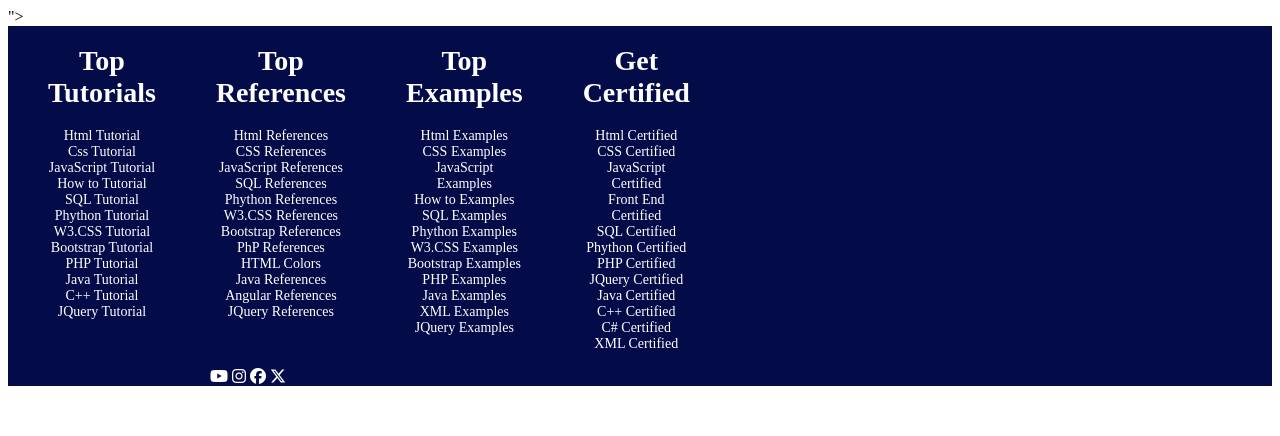
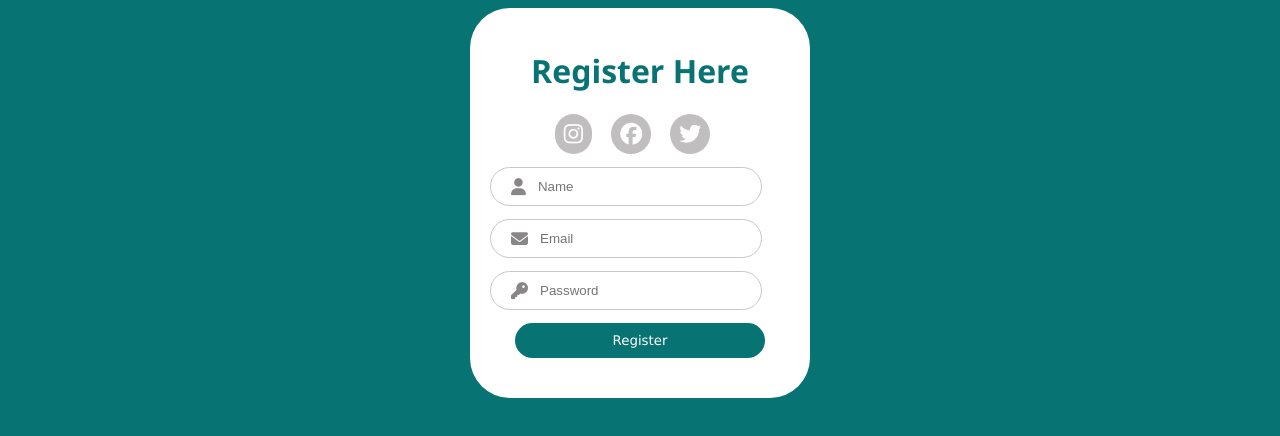
Before and after one commit to ridabajwa1024/Web-App-Development, a plain HTML site: page task.html in a window 1280 px wide. Drawn offline with Linux system fonts and the light colour scheme.

Commit message:
Add files via upload

```diff
--- a/task.html
+++ b/task.html
@@ -4,116 +4,98 @@
   <meta charset="UTF-8">
   <meta name="viewport" content="width=device-width, initial-scale=1.0">
   <title>Document</title>
-    <link rel="stylesheet"  href="https://cdnjs.cloudflare.com/ajax/libs/font-awesome/6.7.2/css/all.min.css" integrity="sha512-Evv84Mr4kqVGRNSgIGL/F/aIDqQb7xQ2vcrdIwxfjThSH8CSR7PBEakCr51Ck+w+/U6swU2Im1vVX0SVk9ABhg==" crossorigin="anonymous" referrerpolicy="no-referrer" />">
+  <link rel="stylesheet"  href="https://cdnjs.cloudflare.com/ajax/libs/font-awesome/6.7.2/css/all.min.css" integrity="sha512-Evv84Mr4kqVGRNSgIGL/F/aIDqQb7xQ2vcrdIwxfjThSH8CSR7PBEakCr51Ck+w+/U6swU2Im1vVX0SVk9ABhg==" crossorigin="anonymous" referrerpolicy="no-referrer" />
 </head>
 <style>
-    footer{
+  body{
+    background-color: rgb(8, 115, 115);
+ align-items: center;
+  }
+.container{
   display: block;
+  width: 300px;
+  height: 350px;
+ margin-top: 30px;
+background: #ffffff;
 text-align: center;
-      /* justify-content:center; */
-      background-color: rgb(3, 12, 72);
+padding: 20px;
+  border-radius: 40px;
   margin: 0% auto;
+font-family: 'Segoe UI', Tahoma, Geneva, Verdana, sans-serif;
+color: rgb(8, 115, 115);
+}
+/* input{
+  margin-top: 13px;
+  width: 250px;
+  padding: 10px;
+  border-radius: 50px;
+border: 1px solid rgba(155, 155, 155, 0.67);} */
+.icons i{
+  font-size: 22px;
+  color: white;
+  background-color: rgba(167, 165, 165, 0.719);
+  margin-right: 15px;
+  border-radius: 50px;
+  padding: 9px;
+  text-align: center;
 
 }
-    div{
-       font-size: 16px;
+button{
+  margin-top: 13px;
+  width: 250px;
+  padding: 10px;
+  border-radius: 50px;
 color: white;
-        width: 500px;
-        text-align: center;
-        padding-right: 20px;
+background-color: rgb(8, 115, 115) ;
+border: none;
+font-family: Verdana, Geneva, Tahoma, sans-serif;
 }
-   ul li{
-        list-style: none;
-        font-size: 14px;
+.input-container{
+  display: flex;
+  border: 1px solid rgba(186, 184, 184, 0.789);
+  margin-top: 13px;
+  width: 250px;
+  padding: 10px;
+  border-radius: 50px;
+
 }
-    #Box{
-        display: flex;
+input{
+  border: none;
 }
-    #icons{
-        display: flex;
+input:focus{
+  outline: none;
+}
+.input-container i{
+  font-size: 17px;
+  color: rgb(136, 134, 134);
+  margin-right: 10px;
+  margin-left: 10px;
 }
 </style>
 <body>
-    <footer>
-        <div id="Box">
-        <div>
-            <ul>
-                <li><h1>Top Tutorials</h1></li>
-                <li>Html Tutorial</li>
-                <li>Css Tutorial</li>
-                <li>JavaScript Tutorial </li>
-                <li>How to Tutorial</li>
-                <li>SQL Tutorial</li>
-                <li>Phython Tutorial</li>
-                <li>W3.CSS Tutorial</li>
-                <li>Bootstrap Tutorial</li>
-                <li>PHP Tutorial</li>
-                <li>Java Tutorial</li>
-                <li>C++ Tutorial</li>
-                <li>JQuery Tutorial</li>
-            </ul>
-        </div>
-        <div>
-            <ul>
-                <li><h1>Top References</h1></li>
-                <li>Html References</li>
-                <li>CSS References</li>
-                <li>JavaScript References</li>
-                <li>SQL References</li>
-                <li>Phython References</li>
-                <li>W3.CSS References</li>
-                <li>Bootstrap References</li>
-                <li>PhP References</li>
-                <li>HTML Colors</li>
-                <li>Java References</li>
-                <li>Angular References</li>
-                <li>JQuery References</li>
-            </ul>
-        </div>
-        <div>
-            <ul>
-                <li><h1>Top Examples </h1></li>
-                <li>Html Examples</li>
-                <li>CSS Examples</li>
-                <li>JavaScript Examples</li>
-                <li>How to Examples</li>
-                <li>SQL Examples</li>
-                <li>Phython Examples</li>
-                <li>W3.CSS Examples</li>
-                <li>Bootstrap Examples</li>
-                <li>PHP Examples</li>
-                <li>Java Examples</li>
-                <li>XML Examples</li>
-                <li>JQuery Examples</li>
-            </ul>
-        </div>
-        <div>
-            <ul>
-                <li><h1>Get Certified</h1></li>
-                <li>Html  Certified</li>
-                <li>CSS  Certified</li>
-               <li>JavaScript  Certified</li>
-               <li>Front End  Certified</li>
-               <li>SQL  Certified</li>
-               <li>Phython Certified</li>
-               <li>PHP  Certified</li>
-               <li>JQuery  Certified</li>
-               <li>Java  Certified</li>
-               <li>C++  Certified</li>
-               <li>C#  Certified</li>
-               <li>XML  Certified</li>
-            </ul>
-        </div>
-    </div>
-        <div id="icons">
-            <div>
-                <i class="fa-brands fa-youtube"></i>
+  <div class="container">
+    <h1>Register Here</h1>
+    <div class="icons">
       <i class="fa-brands fa-instagram"></i>
       <i class="fa-brands fa-facebook"></i>
-                <i class="fa-brands fa-x-twitter"></i>
+      <i class="fa-brands fa-twitter"></i>
+    </div>
 
+<div class="input-container">
+  <i class="fa-solid fa-user"></i>
+  <input type="text" placeholder="Name" >
 </div>
+<div class="input-container">
+  <i class="fa-solid fa-envelope"></i>
+  <input type="email" placeholder="Email">
 </div>
-    </footer>
+
+<div class="input-container">
+  <i class="fa-solid fa-key"></i>
+  <input type="password" placeholder="Password">
+</div>
+
+<button>Register</button>
+  </div>
 </body>
 </html>
```
Lines whose indentation alone changed are shown as unchanged.
